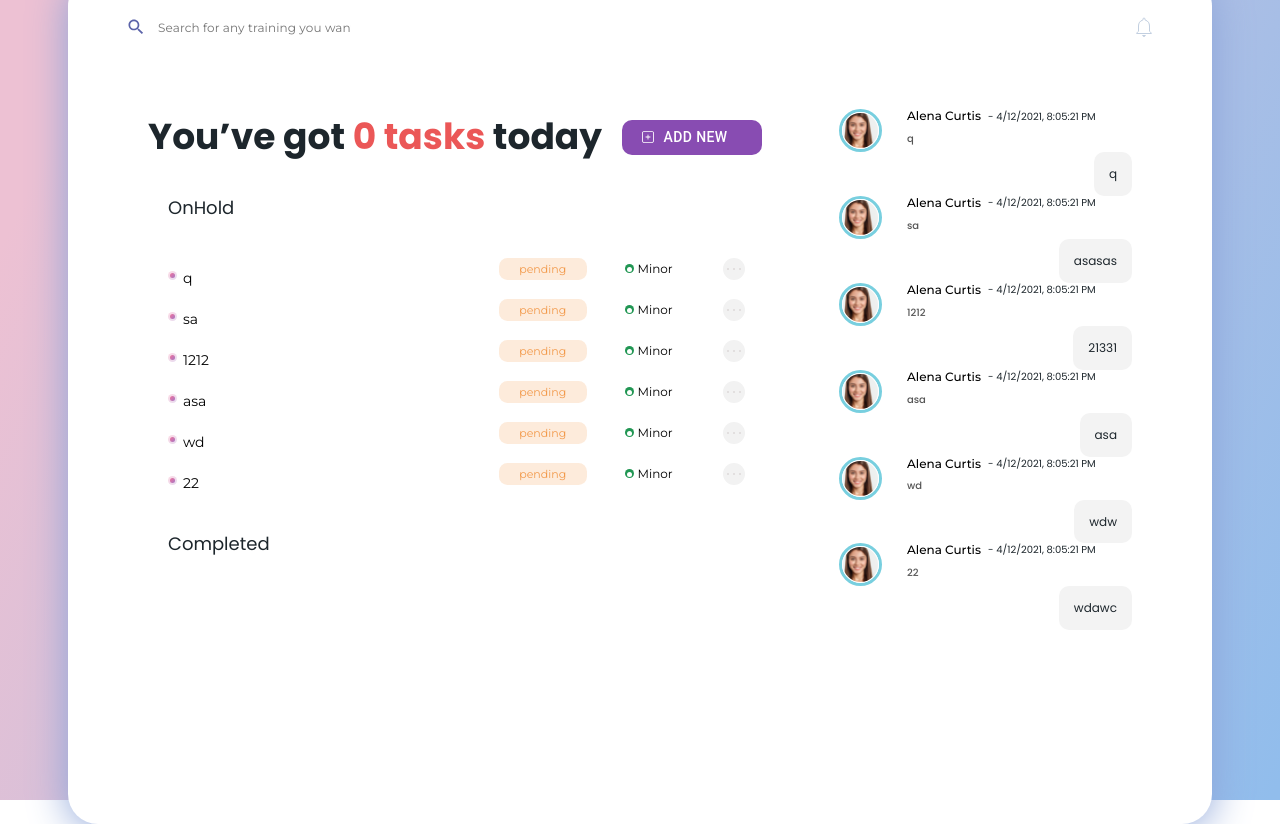
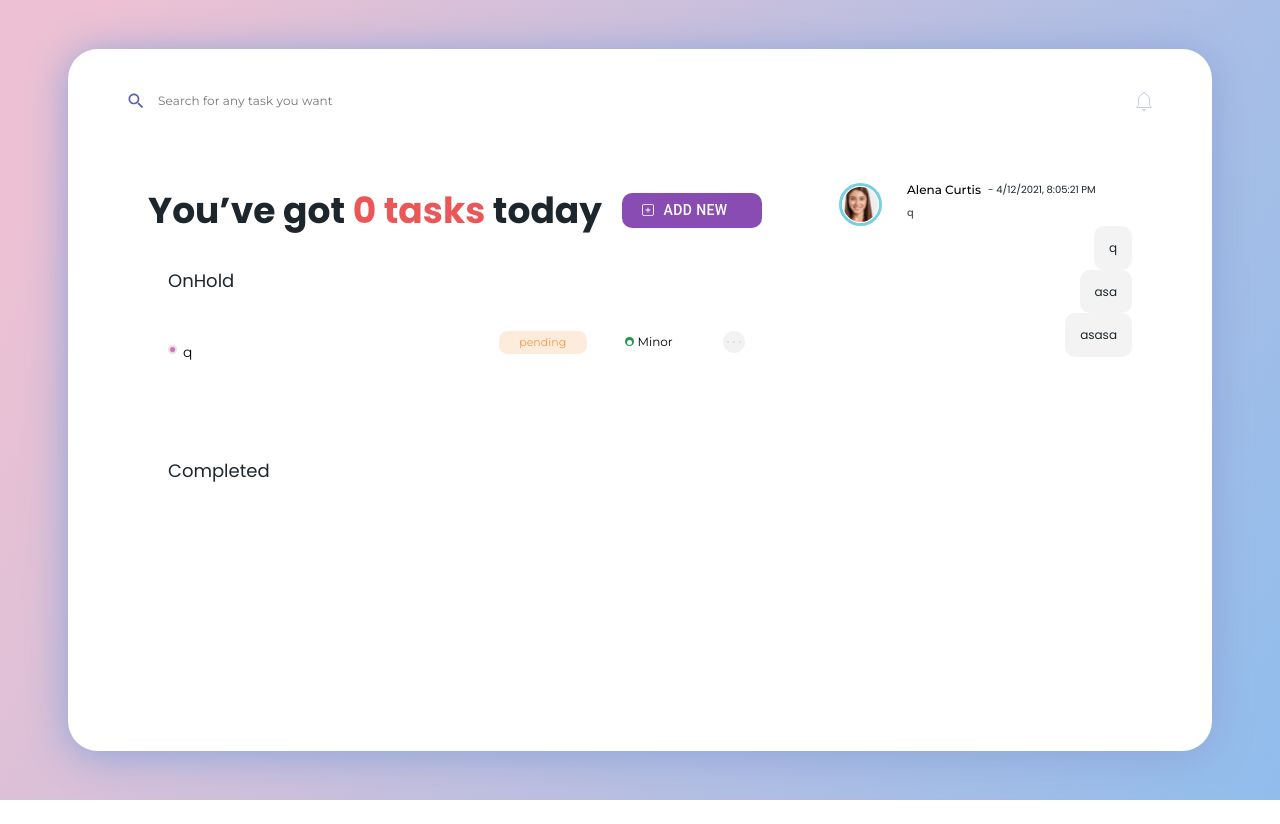
Before and after one commit to RamazanIttiev/DD_final, a React (Create React App) app: page / in a window 1280 px wide. After the commit the page ends 800 px from the top, so only its background shows below. Built offline with nearby package versions, Linux system fonts and the light colour scheme; data requests are answered from the project's data file.

Commit message:
done task search

```diff
--- a/db.json
+++ b/db.json
@@ -3,41 +3,6 @@
     {
       "id": "efcb1dec-7362-4cf4-aaec-c72be0445a20",
       "title": "q",
-      "completed": false,
-      "status": "pending",
-      "importance": "Minor"
-    },
-    {
-      "id": "22cc4307-41b1-4a7a-9584-8b8e952110b3",
-      "title": "sa",
-      "completed": false,
-      "status": "pending",
-      "importance": "Minor"
-    },
-    {
-      "id": "e774fcbc-d66f-4b88-b203-3e1bf5585460",
-      "title": "1212",
-      "completed": false,
-      "status": "pending",
-      "importance": "Minor"
-    },
-    {
-      "id": "9b59e542-7126-4846-8dd6-548e9345b179",
-      "title": "asa",
-      "completed": false,
-      "status": "pending",
-      "importance": "Minor"
-    },
-    {
-      "id": "8721acfd-41f5-4da7-a5b7-5656da4d975c",
-      "title": "wd",
-      "completed": false,
-      "status": "pending",
-      "importance": "Minor"
-    },
-    {
-      "id": "6441702b-fc85-45df-9c40-6b7ac3ba40d1",
-      "title": "22",
       "completed": false,
       "status": "pending",
       "importance": "Minor"
@@ -48,31 +13,6 @@
       "taskId": "efcb1dec-7362-4cf4-aaec-c72be0445a20",
       "id": "bba1b04c-7e24-4e18-9133-67ec1cb9e5f6",
       "taskTitle": "q"
-    },
-    {
-      "taskId": "22cc4307-41b1-4a7a-9584-8b8e952110b3",
-      "id": "ae7f5683-7882-421b-8f62-2f32ed1acdd7",
-      "taskTitle": "sa"
-    },
-    {
-      "taskId": "e774fcbc-d66f-4b88-b203-3e1bf5585460",
-      "id": "d7a2c7cf-47d8-42bc-b91f-4fcac2b9e289",
-      "taskTitle": "1212"
-    },
-    {
-      "taskId": "9b59e542-7126-4846-8dd6-548e9345b179",
-      "id": "bf7dce5c-f974-4e47-ba5e-c865b06db8ac",
-      "taskTitle": "asa"
-    },
-    {
-      "taskId": "8721acfd-41f5-4da7-a5b7-5656da4d975c",
-      "id": "3c511d45-ae66-4ca6-ac18-602caa0f479e",
-      "taskTitle": "wd"
-    },
-    {
-      "taskId": "6441702b-fc85-45df-9c40-6b7ac3ba40d1",
-      "id": "48bc42af-f535-4061-bdcf-dd7da859c25f",
-      "taskTitle": "22"
     }
   ],
   "messages": [
@@ -82,29 +22,14 @@
       "id": "29099fc9-5f3a-4828-8653-a706f82b73cb"
     },
     {
-      "taskId": "22cc4307-41b1-4a7a-9584-8b8e952110b3",
-      "text": "asasas",
-      "id": "4ef92e3b-a27f-4e04-aa75-0858752c43f1"
+      "taskId": "efcb1dec-7362-4cf4-aaec-c72be0445a20",
+      "id": "b1eb2781-9e9a-4905-b0bc-a41c1fc2ac92",
+      "text": "asa"
     },
     {
-      "taskId": "e774fcbc-d66f-4b88-b203-3e1bf5585460",
-      "text": "21331",
-      "id": "a6a6fbfe-db06-4317-adb5-c2c9e850512f"
-    },
-    {
-      "taskId": "9b59e542-7126-4846-8dd6-548e9345b179",
-      "text": "asa",
-      "id": "d00aaf4b-016b-43c9-bd79-fb22c3b25124"
-    },
-    {
-      "taskId": "8721acfd-41f5-4da7-a5b7-5656da4d975c",
-      "text": "wdw",
-      "id": "8db7fbd0-f96f-4abd-81f6-6be5faa6fb09"
-    },
-    {
-      "taskId": "6441702b-fc85-45df-9c40-6b7ac3ba40d1",
-      "text": "wdawc",
-      "id": "ba89e06b-938e-4d43-b573-312281809029"
+      "taskId": "efcb1dec-7362-4cf4-aaec-c72be0445a20",
+      "id": "baf5a1d2-38cf-4001-acc4-f795ac12a3dc",
+      "text": "asasa"
     }
   ],
   "users": []
--- a/src/Components/Comment/Comment.jsx
+++ b/src/Components/Comment/Comment.jsx
@@ -6,7 +6,7 @@ import store from '../../state';
 const Comment = props => {
   const { taskTitle, id, userId } = props.userComment;
   let commentTime = new Date();
-  console.log(store.comments.messages);
+
   return (
     <div className="Comment" key={id}>
       <div className="Comment__heading">
--- a/src/Components/Search/Search.jsx
+++ b/src/Components/Search/Search.jsx
@@ -1,12 +1,37 @@
+import { observer } from 'mobx-react';
 import React from 'react';
+import store from '../../state';
 import './Search.scss';
 
-const Search = () => {
+const Search = observer(() => {
+  const debounce = (myFunc, delay) => {
+    let timer;
+    return (...args) => {
+      clearInterval(timer);
+      timer = setTimeout(() => {
+        myFunc(...args);
+      }, delay);
+    };
+  };
+
+  let searchForPartner = task => {
+    if (task) {
+      store.tasks.getTasks(task);
+    } else store.tasks.getTasks();
+  };
+
+  searchForPartner = debounce(searchForPartner, 400);
+
   return (
     <form className="Search">
-      <input className="Search__input" type="text" placeholder="Search for any training you want" />
+      <input
+        onChange={e => searchForPartner(e.target.value)}
+        className="Search__input"
+        type="text"
+        placeholder="Search for any task you want"
+      />
     </form>
   );
-};
+});
 
 export default Search;
--- a/src/Components/Search/Search.scss
+++ b/src/Components/Search/Search.scss
@@ -12,5 +12,6 @@
     letter-spacing: 0.01em;
     color: #90a0b7;
     border: none;
+    outline: none;
   }
 }
--- a/src/api/services/Tasks.service.js
+++ b/src/api/services/Tasks.service.js
@@ -5,10 +5,11 @@ export class TasksService {
   }
 
   getTasksDB(data) {
+    console.log(data);
     if (data === undefined) {
       return this.request.get(`/tasks`);
     }
-    return this.request.get(`/tasks/?title=${data}`);
+    return this.request.get(`/tasks/?title_like=${data}`);
   }
 
   postTasksDB(task) {
--- a/src/state/TasksState.js
+++ b/src/state/TasksState.js
@@ -17,8 +17,8 @@ class TasksState {
     return this.tasks.filter(tasks => tasks.completed);
   }
 
-  async getTasks() {
-    return (this.tasks = await api.tasks.getTasksDB());
+  async getTasks(data) {
+    return (this.tasks = await api.tasks.getTasksDB(data));
   }
 
   async addTask(data) {
```
